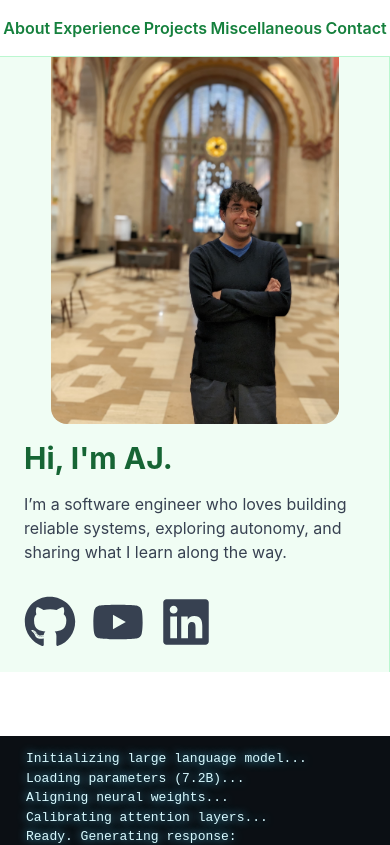
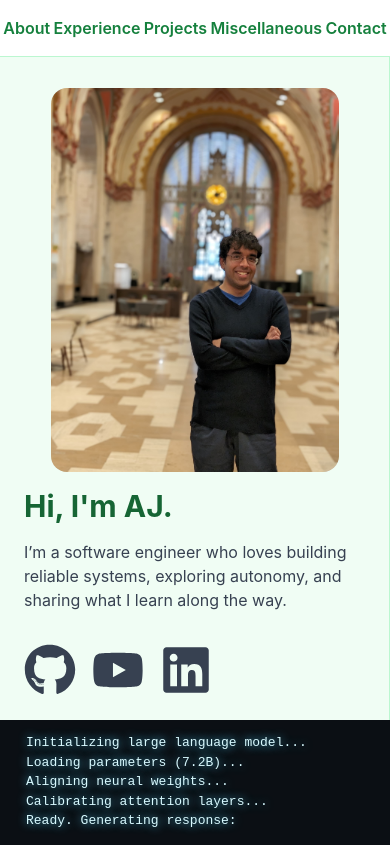
Before and after one commit to ajaayc/ajaayc.github.io, a React (Create React App) app: page / in a window 390 px wide. Shown: the top 845 px of the page. Built offline with nearby package versions, Linux system fonts and the light colour scheme.

Commit message:
Mobile mode, Fix awkward gap between llm panel and portfolio panel. Fix cut off pic

```diff
--- a/src/App.js
+++ b/src/App.js
@@ -21,7 +21,7 @@ function App() {
 
   return (
     <div className="flex flex-col min-h-screen">
-      {/* Top Navigation Bar */}
+      {/* Top Navigation Bar (fixed on all screens) */}
       <TopNavigationBar scrollToSection={(id) => {
         const el = document.querySelector(`#${id}`);
         if (el) el.scrollIntoView({ behavior: 'smooth', block: 'start' });
@@ -30,16 +30,13 @@ function App() {
       {/* Layout container: left panel + main content */}
       <div className="flex flex-col md:flex-row">
         {/* LEFT PANEL */}
-        <div className="w-full md:w-80 md:h-screen md:fixed top-16 md:top-16 left-0 bg-green-50 border-r border-green-200">
+        <div className="w-full md:w-80 md:h-screen md:fixed md:top-16 left-0 bg-green-50 border-r border-green-200 pt-16 md:pt-0">
           <LeftPanel />
         </div>
 
         {/* MAIN CONTENT */}
-        <div className="flex-1 md:ml-80 pt-16">
-          {/* LLM Animation Panel */}
+        <div className="flex-1 md:ml-80 pt-0 md:pt-16">
           <LLMAnimationPanel />
-
-          {/* Portfolio */}
           <AJPortfolioPanel />
 
           {/* RRT Section */}
--- a/src/LeftPanel.jsx
+++ b/src/LeftPanel.jsx
@@ -2,16 +2,16 @@ import React from 'react';
 import { FaGithub, FaYoutube, FaLinkedin } from 'react-icons/fa';
 
 export default function LeftPanel() {
-  const iconSize = 52; // single variable for all icon sizes
+  const iconSize = 52;
 
   return (
-    <aside className="flex flex-col w-full h-auto md:h-full p-6">
+    <aside className="flex flex-col w-full h-auto md:h-screen md:overflow-y-auto p-6">
       <div className="flex-shrink-0 w-full flex justify-center mb-4">
         {/* Profile image */}
         <img
           src="img/guardian_cropped.jpg"
           alt="AJ Profile"
-          className="w-72 h-96 rounded-2xl object-cover mt-4"
+          className="w-72 h-96 rounded-2xl object-cover"
         />
       </div>
 
```
